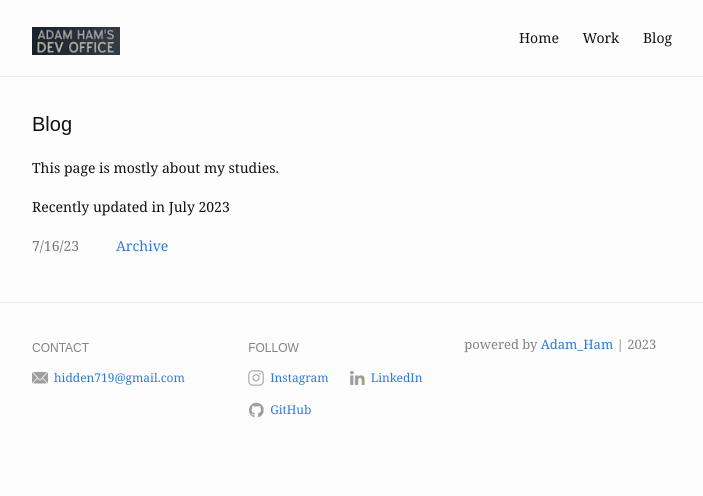
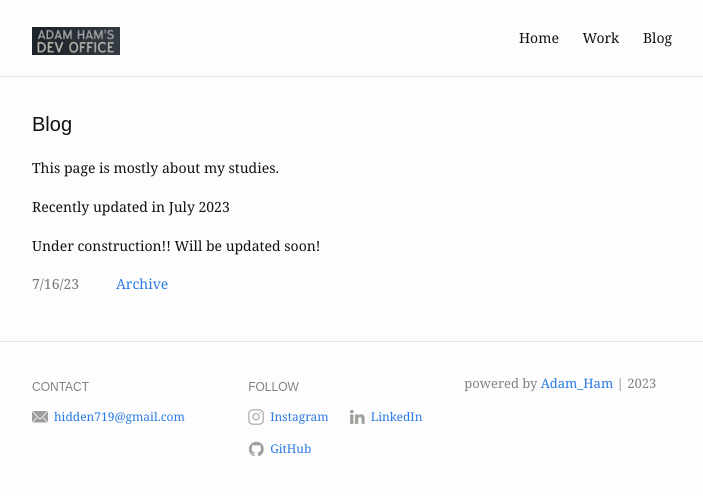
Before and after one commit to hidden719/hidden719.github.io, a Jekyll site: the page built from blog.md, in a window 1280 px wide. Shown: the top 496 px of the page, without its empty margins (288-991 px from the left). Built offline with Jekyll 4.4.1, drawn with Linux system fonts in a browser that asks for light colours.

Commit message:
blogupdate

```diff
--- a/blog.md
+++ b/blog.md
@@ -6,4 +6,6 @@ slug: /blog
 This page is mostly about my studies.
 
 Recently updated in July 2023
+
+Under construction!! Will be updated soon!
 <br />
```
